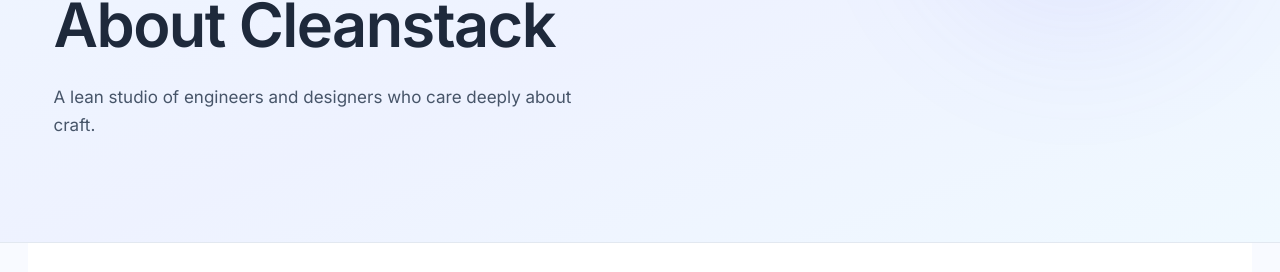
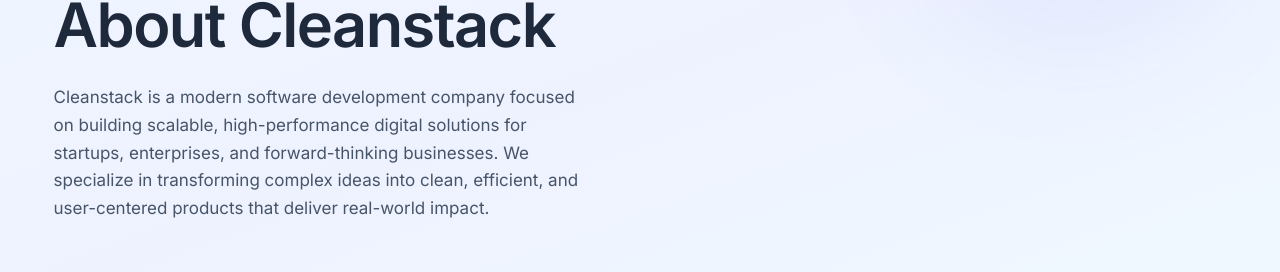
Before and after one commit to 21th-expert/cleanstack, a React (Vite) app in the folder client/: page /about in a window 1280 px wide. Shown: the part 243-515 px from the top of the page. Built offline with nearby package versions, Linux system fonts and the light colour scheme; no server answers.

Commit message:
added letters

```diff
--- a/client/src/pages/About.tsx
+++ b/client/src/pages/About.tsx
@@ -52,7 +52,7 @@
           <motion.div initial={{ opacity: 0, y: 24 }} animate={{ opacity: 1, y: 0 }} transition={{ duration: 0.6, ease: 'easeOut' }}>
             <span className="label">Who we are</span>
             <h1 className="mt-4 heading-lg">About Cleanstack</h1>
-            <p className="mt-5 text-[17px] text-muted max-w-lg leading-relaxed">A lean studio of engineers and designers who care deeply about craft.</p>
+            <p className="mt-5 text-[17px] text-muted max-w-lg leading-relaxed">Cleanstack is a modern software development company focused on building scalable, high-performance digital solutions for startups, enterprises, and forward-thinking businesses. We specialize in transforming complex ideas into clean, efficient, and user-centered products that deliver real-world impact.</p>
           </motion.div>
         </div>
       </section>
```
